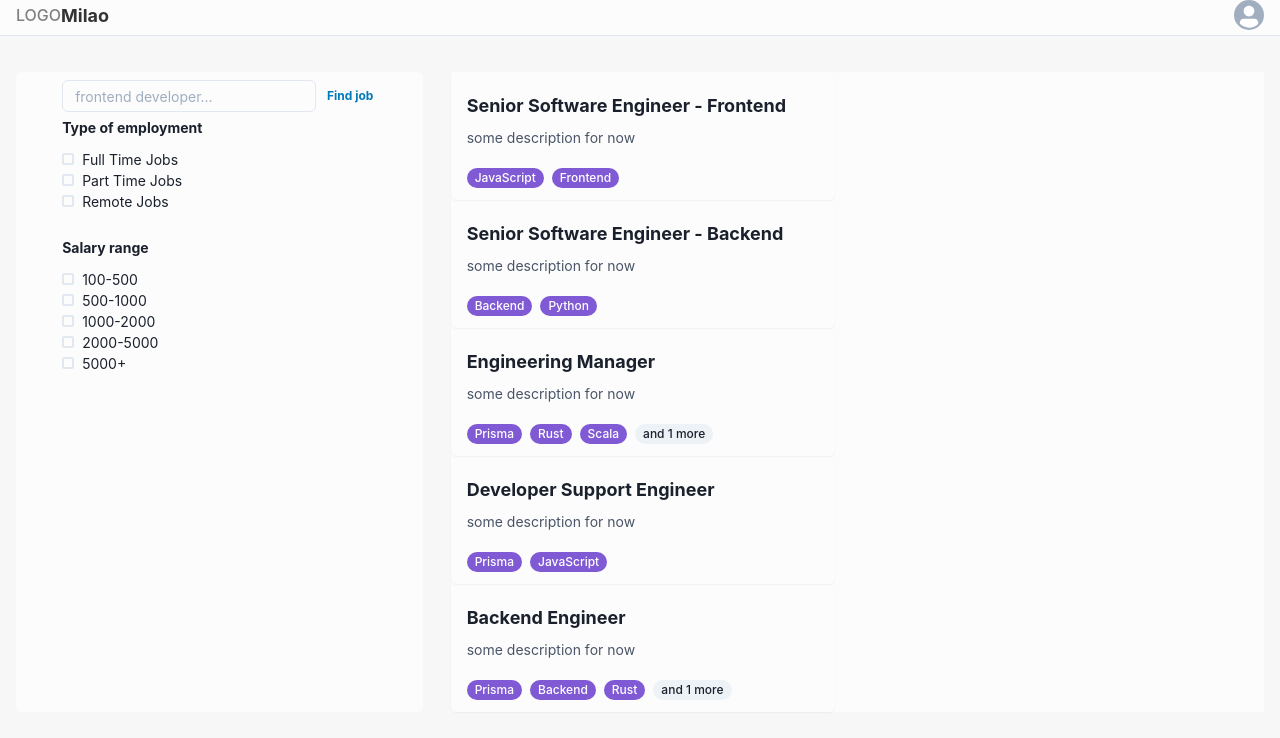
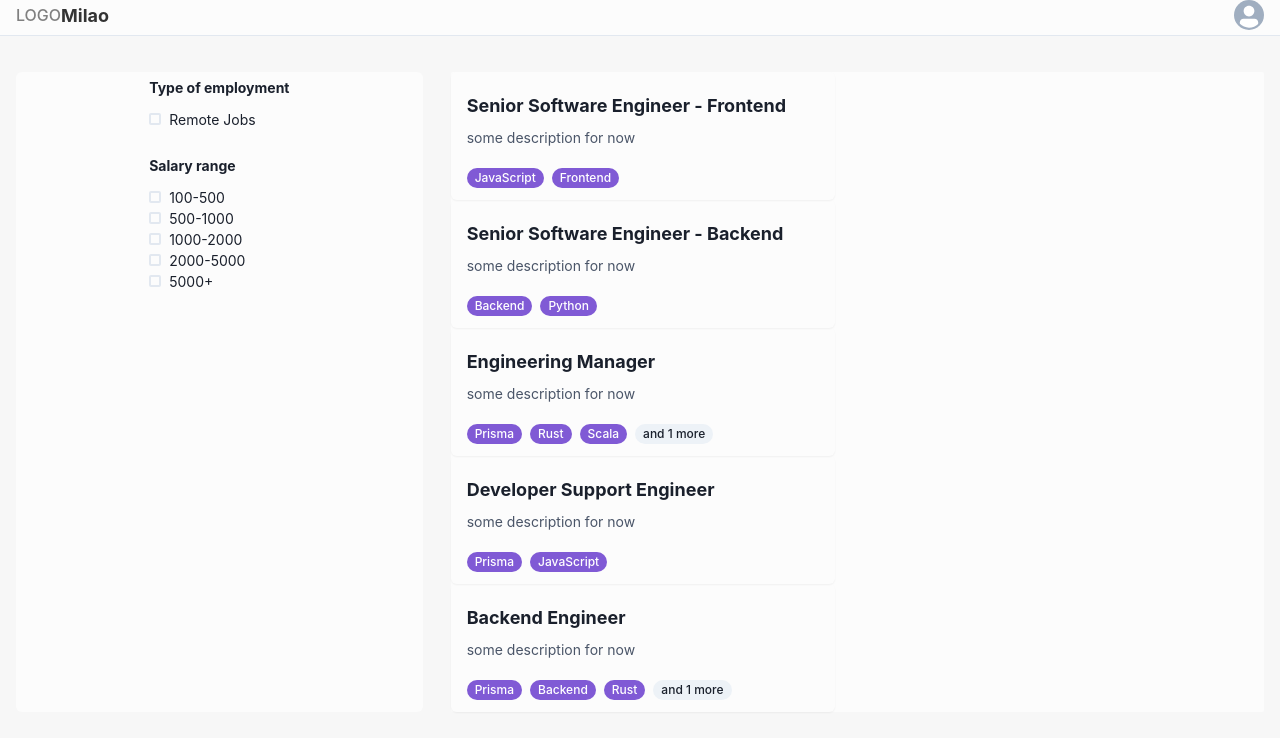
Before and after one commit to serzhan181/job_search, a Next.js app: page /jobs in a window 1280 px wide. Shown: the top 738 px of the page. Built offline with nearby package versions, Linux system fonts and the light colour scheme.

Commit message:
select only remoted jobs

```diff
--- a/components/cards/index.js
+++ b/components/cards/index.js
@@ -1,14 +1,18 @@
+import { observer } from 'mobx-react-lite'
+import { jobs } from '@/store/jobs'
 import { Card } from './card'
 
-export const Cards = ({ jobs, setSelectedJob }) => {
+export const JobCards = observer(() => {
   return (
-    jobs && (
     <>
-        {jobs.map((j) => {
+      {jobs.listedJobs.map((j) => {
         return (
           <Card
             onClick={() =>
-                setSelectedJob({ jobSlug: j.slug, companySlug: j.company.slug })
+              jobs.setSelectedJob({
+                jobSlug: j.slug,
+                companySlug: j.company.slug,
+              })
             }
             key={j.id}
             {...{ title: j.title, tags: j.tags }}
@@ -17,5 +21,4 @@ export const Cards = ({ jobs, setSelectedJob }) => {
       })}
     </>
   )
-  )
-}
+})
--- a/components/index.js
+++ b/components/index.js
@@ -1,4 +1,4 @@
 export { Header } from './header'
-export { Cards } from './cards'
+export { JobCards } from './cards'
 export { SidebarFilter } from './sidebar-filter'
 export { JobContent } from './job-content'
--- a/components/job-content.js
+++ b/components/job-content.js
@@ -10,6 +10,8 @@ import {
 } from '@chakra-ui/react'
 import Markdown from 'react-markdown'
 import { Tags } from '@/components/common/tags'
+import { observer } from 'mobx-react-lite'
+import { jobs } from '@/store/jobs'
 // import { useQuery } from '@apollo/client'
 // import { get_job_data } from '@/queries/jobs/index'
 import { dateago } from '@/helpers/dateago'
@@ -52,10 +54,8 @@ const MOCK_JOB = {
   },
 }
 
-export const JobContent = ({
-  selectedJob: { jobSlug, companySlug },
-  setSelectedJob,
-}) => {
+export const JobContent = observer(() => {
+  // const { jobSlug, companySlug } = jobs?.selectedJob
   const { data, error, loading } = {
     data: MOCK_JOB.data,
     loading: false,
@@ -120,7 +120,7 @@ export const JobContent = ({
               right={1}
               fontSize='2xl'
               colorScheme='gray'
-              onClick={() => setSelectedJob(null)}
+              onClick={() => jobs.setSelectedJob(null)}
             >
               <i className='icon ion-ios-close-circle'></i>{' '}
             </Button>
@@ -134,4 +134,4 @@ export const JobContent = ({
       </Box>
     </>
   )
-}
+})
--- a/components/sidebar-filter/index.js
+++ b/components/sidebar-filter/index.js
@@ -1,11 +1,11 @@
-import { Flex, Input, Button } from '@chakra-ui/react'
-import { Options } from './options'
-import { debounce } from '@/helpers/debounce'
+import { Flex } from '@chakra-ui/react'
+import { Option } from './option'
+import router from 'next/router'
 
 const options = [
   {
     title: 'Type of employment',
-    fields: ['Full Time Jobs', 'Part Time Jobs', 'Remote Jobs'],
+    fields: ['Remote Jobs'],
   },
   {
     title: 'Salary range',
@@ -14,8 +14,12 @@ const options = [
 ]
 
 export const SidebarFilter = () => {
-  const handleFindJob = (e) => {
-    console.log(e.target.value)
+  const handleFieldChange = (optionName, fieldName, checked) => {
+    if (optionName === 'Type of employment' && fieldName === 'Remote Jobs') {
+      if (checked) return router.push({ query: { type: 'remote' } })
+      if (!checked)
+        return router.replace(router.pathname, undefined, { shallow: true })
+    }
   }
 
   return (
@@ -27,27 +31,12 @@ export const SidebarFilter = () => {
       bg='#fcfcfc'
     >
       <div>
-        <Flex alignItems='center' mb={2}>
-          <Input
-            placeholder='frontend developer...'
-            size='sm'
-            color='gray.700'
-            borderRadius='md'
-            onChange={debounce(handleFindJob, 300)}
+        {options.map((option) => (
+          <Option
+            {...option}
+            onFieldChange={handleFieldChange}
+            key={option.title}
           />
-          <Button
-            variant='ghost'
-            size='xs'
-            colorScheme='telegram'
-            fontWeight='bold'
-            ml='2'
-          >
-            Find job
-          </Button>
-        </Flex>
-
-        {options.map((option) => (
-          <Options {...option} key={option.title} />
         ))}
       </div>
     </Flex>
--- a/components/sidebar-filter/options.js
+++ b/components/sidebar-filter/option.js
@@ -1,15 +1,19 @@
 import { Flex, Heading, Checkbox } from '@chakra-ui/react'
 
-export const Options = ({ title, fields }) => {
+export const Option = ({ title, fields, onFieldChange }) => {
   return (
     <Flex mb={7} flexDirection='column'>
       <Heading as='h6' size='xs' colorScheme='gray' mb={3}>
         {title}
       </Heading>
       {Array.isArray(fields) ? (
-        fields.map((option) => (
-          <Checkbox key={option} size='sm'>
-            {option}
+        fields.map((field) => (
+          <Checkbox
+            key={field}
+            onChange={(e) => onFieldChange(title, field, e.target.checked)}
+            size='sm'
+          >
+            {field}
           </Checkbox>
         ))
       ) : (
--- a/pages/jobs.js
+++ b/pages/jobs.js
@@ -1,10 +1,14 @@
-import { Cards, SidebarFilter, JobContent } from '@/components/index'
+import { JobCards, SidebarFilter, JobContent } from '@/components/index'
 import { Box, Container, Grid } from '@chakra-ui/layout'
 import { Spinner } from '@chakra-ui/react'
-import { useState } from 'react'
+import { useEffect } from 'react'
 import { JobsLayout } from '@/layout/jobs_layout'
-// import { useQuery } from '@apollo/client'
-// import { GET_ALL_JOBS } from '@/queries/jobs/index'
+import { jobs } from '@/store/jobs'
+import { observer } from 'mobx-react-lite'
+import { useRouter } from 'next/router'
+import { useLazyQuery } from '@apollo/client'
+import { GET_REMOTE_JOBS } from '@/queries/jobs/index'
+import { client } from 'apollo-client'
 
 const MOCK_JOBS = {
   data: {
@@ -105,14 +109,14 @@ const MOCK_JOBS = {
   },
 }
 
-export default function Jobs() {
-  const [selectedJob, setSelectedJob] = useState(null)
-
+const Jobs = observer(() => {
   const { data, loading, error } = {
     data: MOCK_JOBS.data,
     loading: false,
     error: false,
   } // useQuery(GET_ALL_JOBS)
+
+  jobs.setListedJobs(data.jobs)
 
   if (error) {
     console.log('the error appeared ' + error)
@@ -134,27 +138,37 @@ export default function Jobs() {
     )
   }
 
+  const router = useRouter()
+  useEffect(() => {
+    ;(async () => {
+      if (router.query?.type) {
+        const { type } = router.query
+        if (type === 'remote') {
+          const { data } = await client.query({ query: GET_REMOTE_JOBS })
+          jobs.setListedJobs(data.remotes[0].jobs)
+        }
+      }
+    })()
+  }, [router.query])
+
   return (
     <JobsLayout>
       <Container mt={9} maxW='container.xl'>
         <Grid
           gap={7}
           gridTemplateColumns={{
-            lg: `1fr 2fr ${selectedJob ? '4fr' : ''}`,
+            lg: `1fr 2fr ${jobs.selectedJob ? '4fr' : ''}`,
           }}
         >
           <SidebarFilter />
           <Box bg='#fcfcfc' rounded='sm'>
-            <Cards {...{ jobs: data.jobs, setSelectedJob }} />
+            <JobCards />
           </Box>{' '}
-          {selectedJob && (
-            <JobContent
-              selectedJob={selectedJob}
-              setSelectedJob={setSelectedJob}
-            />
-          )}
+          {jobs.selectedJob && <JobContent />}
         </Grid>
       </Container>
     </JobsLayout>
   )
-}
+})
+
+export default Jobs
--- a/queries/jobs/index.js
+++ b/queries/jobs/index.js
@@ -3,7 +3,7 @@ import { gql } from '@apollo/client'
 /**
  * NAME CONVENTION:
  *
- * query, that is capitalized doesn't need arguments being parsed.
+ * query, that is capitalized doesn't need arguments being parsed
  *
  * query, that isn't capitalized are function, does require arguments.
  */
@@ -24,6 +24,24 @@ export const GET_ALL_JOBS = gql`
   }
 `
 
+export const GET_REMOTE_JOBS = gql`
+  query {
+    remotes {
+      jobs {
+        id
+        title
+        slug
+        company {
+          slug
+        }
+        tags {
+          name
+        }
+      }
+    }
+  }
+`
+
 export const get_job_data = ({ jobSlug, companySlug }) => {
   return gql`
     query {
--- /dev/null
+++ b/store/jobs.js
@@ -0,0 +1,25 @@
+import { makeAutoObservable } from 'mobx'
+
+class Jobs {
+  constructor() {
+    makeAutoObservable(this)
+  }
+
+  isLoadingGlobal = false
+  setIsLoadingGlobal = (bool = false) => {
+    this.isLoadingGlobal = bool
+  }
+
+  listedJobs = []
+
+  setListedJobs(jobs) {
+    this.listedJobs = jobs || []
+  }
+
+  selectedJob = null
+  setSelectedJob = (jobData) => {
+    this.selectedJob = jobData || null
+  }
+}
+
+export const jobs = new Jobs()
```
Lines whose indentation alone changed are shown as unchanged.
